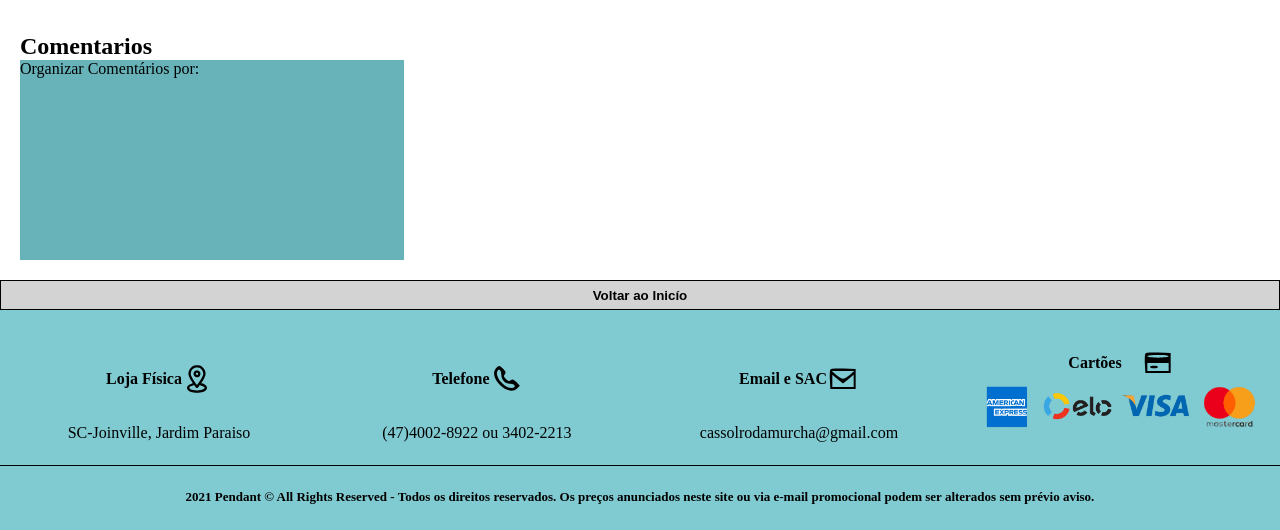
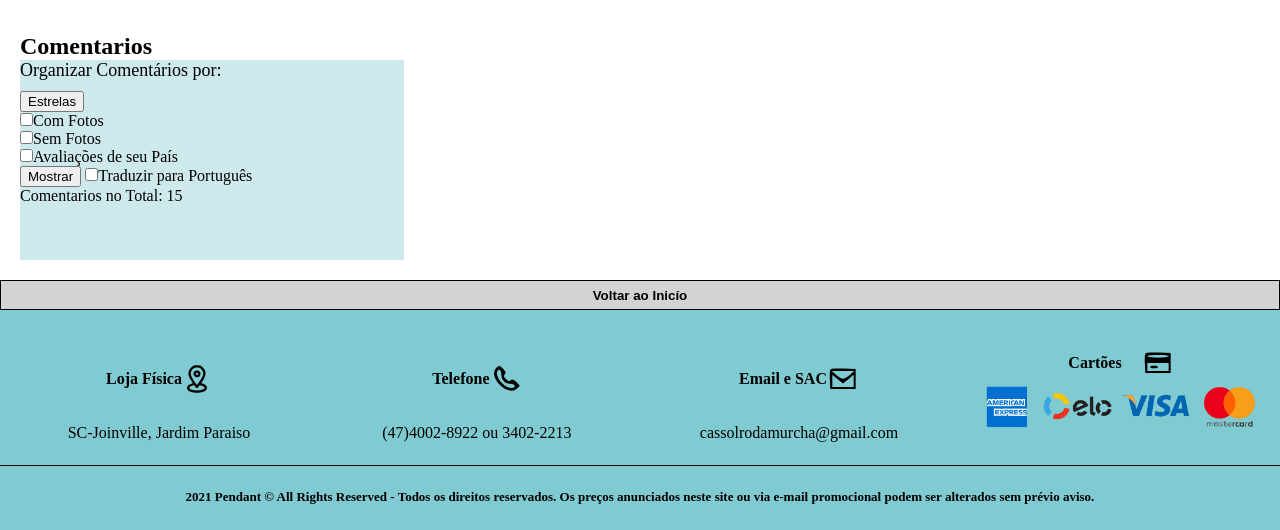
Before and after one commit to VaiLer7/SA-Senai-ShopNow, a plain HTML site: page html/produto.html in a window 1280 px wide. Shown: the part 1523-2053 px from the top of the page. Drawn offline with Linux system fonts and the light colour scheme.

Commit message:
hoje caio vura gay

```diff
--- a/css/jabuti.css
+++ b/css/jabuti.css
@@ -307,6 +307,10 @@ font-weight: normal;
 .OrganizComent{
   width: 30%;
   height: 200px;
-  background-color: #67b3b9;
+  background-color:rgb(206, 233, 236);
   margin-left: 20px;
 }
+.Organizar1Text{
+  font-size: 18px;
+  margin-bottom: 10px;
+}
--- a/html/produto.html
+++ b/html/produto.html
@@ -733,7 +733,19 @@
     </div><br><br>
     <h2 class="ComentTextt">Comentarios</h2>
     <div class="OrganizComent">
-        <p>Organizar Comentários por:</p>
+        <p class="Organizar1Text">Organizar Comentários por:</p>
+        <button>Estrelas</button>
+    <div class="checkboxcoment">
+        <input type="checkbox">Com Fotos <br>
+        <input type="checkbox">Sem Fotos <br>
+        <input type="checkbox">Avaliações de seu País
+    </div>
+        <button>Mostrar</button>
+        <input type="checkbox">Traduzir para Português <br>
+        <p>Comentarios no Total: 15</p>
+
+
+
     </div>
 
 
```
